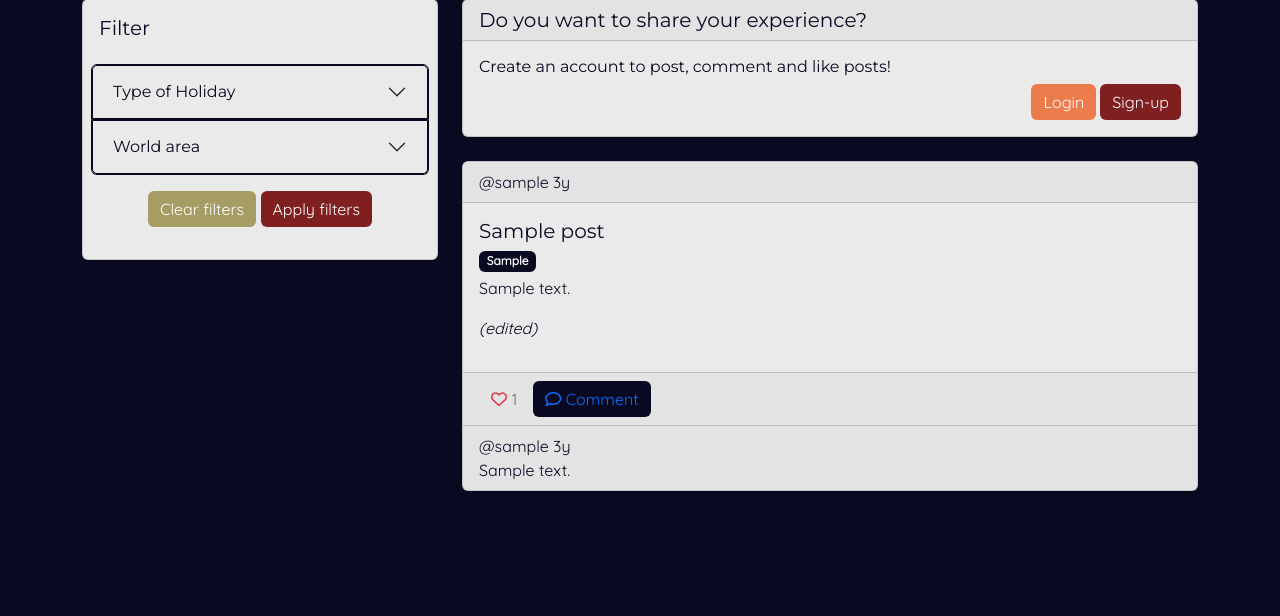
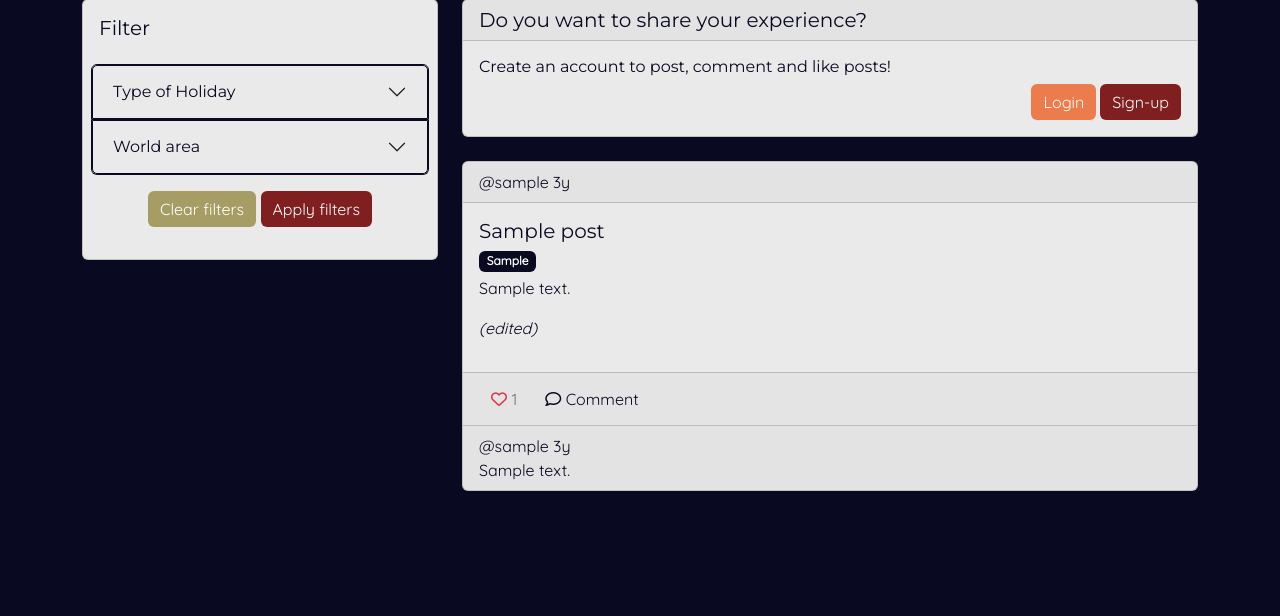
Before and after one commit to juanovt10/tracktales-blog, a Django app: page /board/ in a window 1280 px wide. Shown: the part 81-697 px from the top of the page. Run offline with Django 4.2, Linux system fonts and the light colour scheme; tables that the repository leaves empty hold one stand-in row (values such as "Sample post"); some libraries are stand-ins or nearby versions.

Commit message:
Edit comment button stylying

```diff
--- a/static/css/style.css
+++ b/static/css/style.css
@@ -279,7 +279,7 @@ hr {
 }
 
 .btn-outline-primary {
-    background-color: #090921;
+    color: #090921;
 }
 
 .carousel-caption {
```
